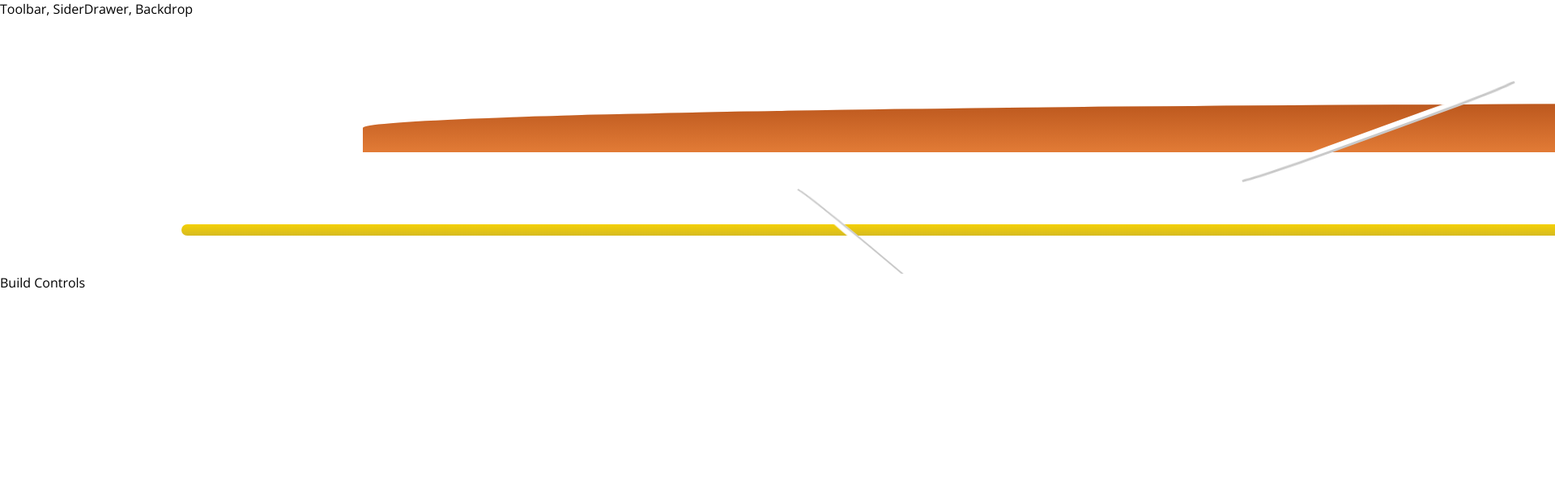
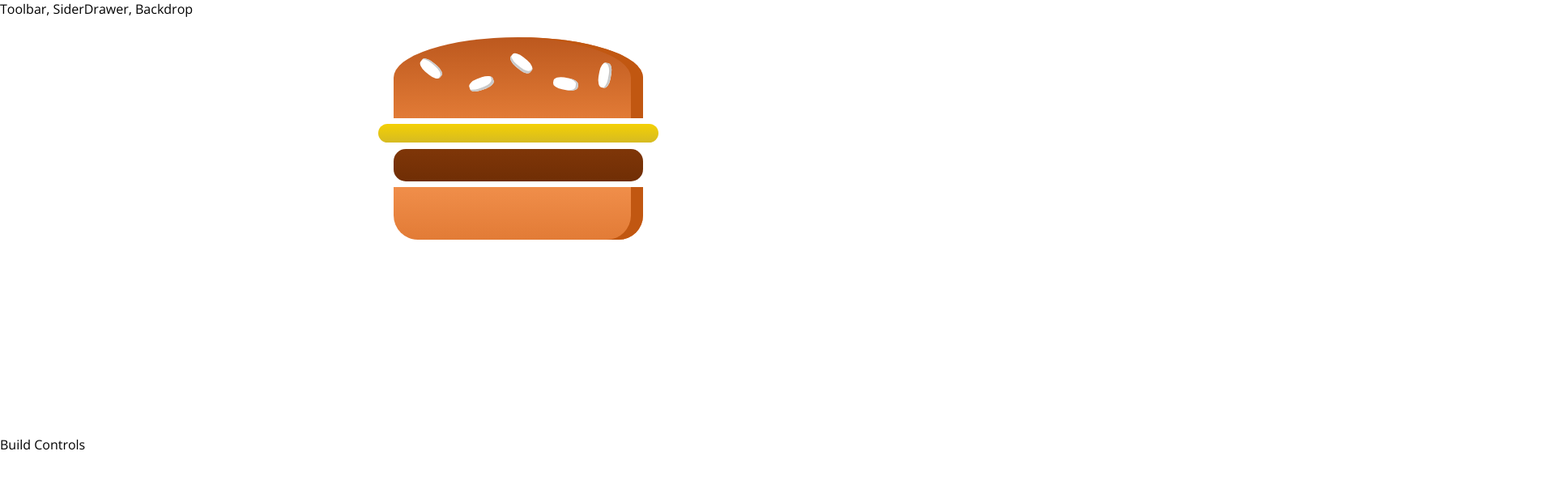
Before and after one commit to mosesmwongela/BurgerBuilder, a React app in the folder burgerbuilder/: page / in a window 1280 px wide. Shown: the top 594 px of the page at 81% size, 1920 px wide, since content can reach past the window. Built offline with nearby package versions, Linux system fonts and the light colour scheme.

Commit message:
tweak css

```diff
--- a/burgerbuilder/src/components/Burger/Burger.css
+++ b/burgerbuilder/src/components/Burger/Burger.css
@@ -24,7 +24,8 @@
 
 @media (min-width: 500px) and (min-height: 400px){
     .Burger {
-        width: 350%;
-        height: 300px;
+        width: 30%;
+        height: 500px;
+        overflow: auto;
     }
 }
--- a/burgerbuilder/src/components/Burger/BurgerIngredient/BurgerIngredient.js
+++ b/burgerbuilder/src/components/Burger/BurgerIngredient/BurgerIngredient.js
@@ -10,7 +10,10 @@ class BurgerIngredient extends Component{
 
         switch (this.props.type){
             case('bread-bottom'):
-                ingredient = <div classNAme={classes.BreadBottom}></div>
+                ingredient = (
+                    <div className={classes.BreadBottom}>
+                    </div>
+            );
                 break;
             case('bread-top'):
                 ingredient = (
```
